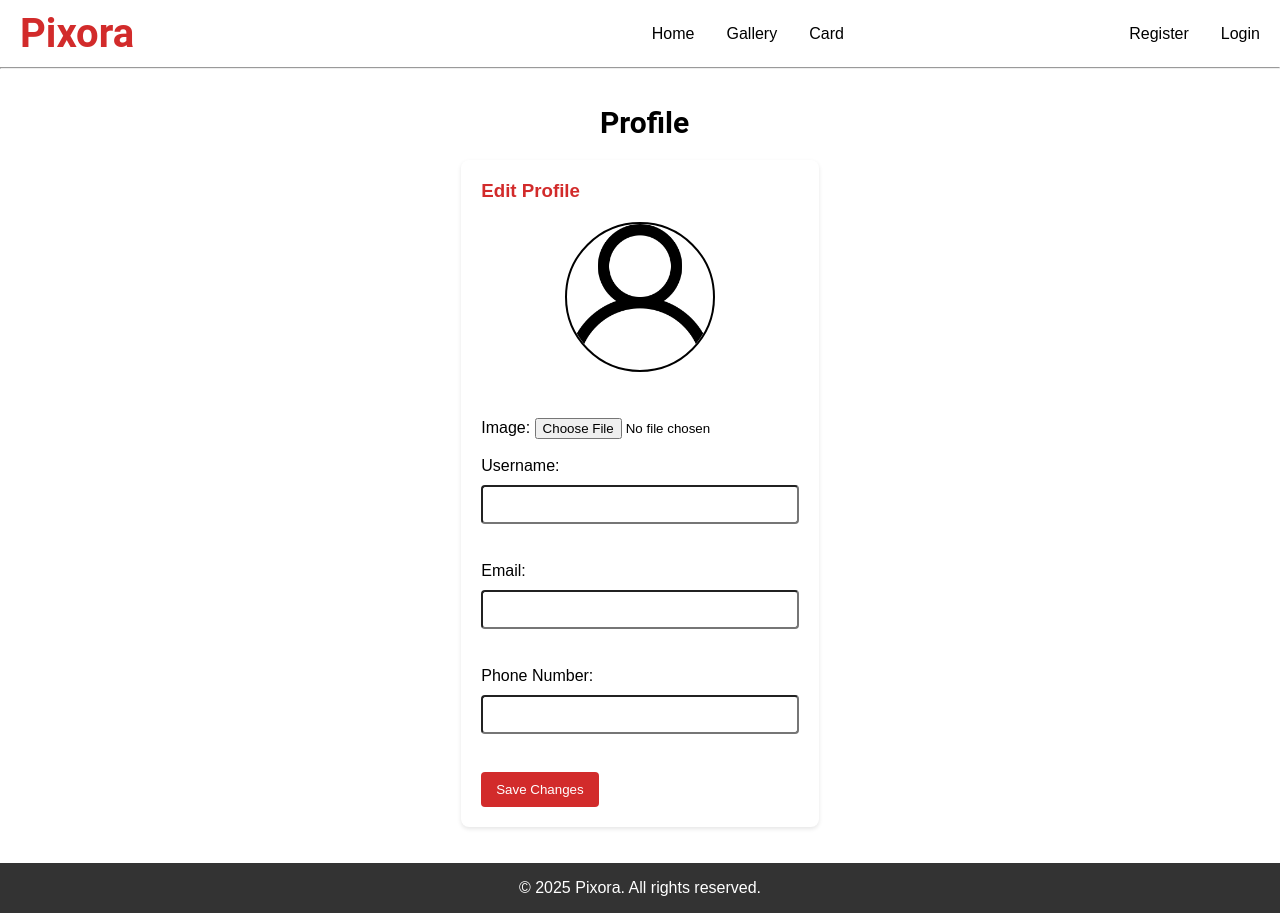
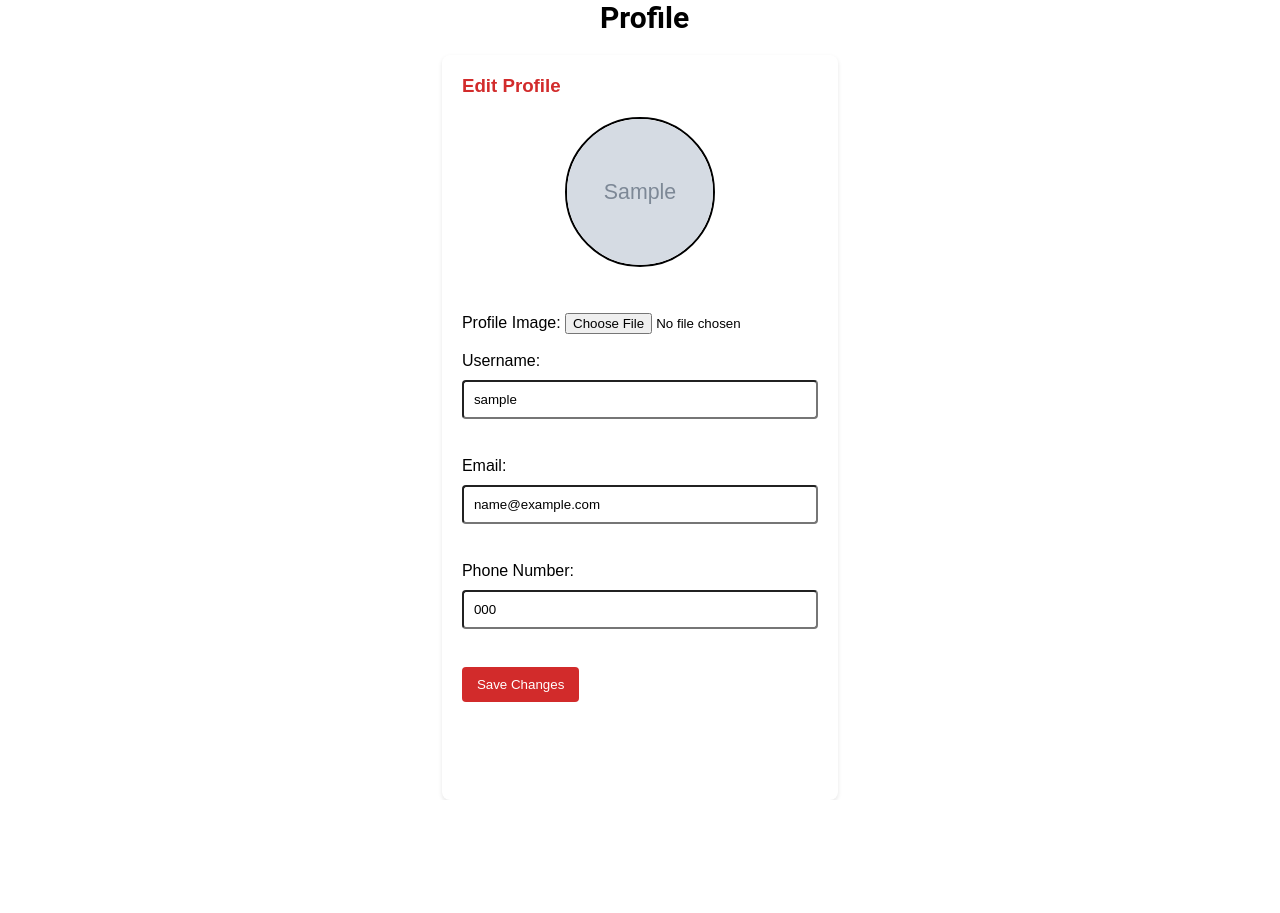
Before and after one commit to PhongamonJutipong/Mini-Project, a PHP site: page /editProfile.php in a window 1280 px wide. After the commit the page ends 800 px from the top, so only its background shows below. Run offline with PHP 8.4, Linux system fonts and the light colour scheme; tables that the repository leaves empty or names only in its code hold one stand-in row (values such as "Sample post"); grey boxes marked "Sample" are stand-in pictures.

Commit message:
editProfile

```diff
--- a/editProfile.php
+++ b/editProfile.php
@@ -1,57 +1,81 @@
+<?php
+$db = mysqli_connect("localhost", "root", "", "picture_store");
+
+if (!$db) {
+    die("Database connection failed: " . mysqli_connect_error());
+}
+
+$user_id = 1; // สมมติเป็น user ที่ล็อกอินอยู่
+
+if (isset($_POST['edit_profile'])) {
+    $user_name = $_POST['user_name'];
+    $user_email = $_POST['user_email'];
+    $user_tel = $_POST['user_tel'];
+
+    $filename = $_FILES['user_picture']['name'];
+    $tempname = $_FILES['user_picture']['tmp_name'];
+    $folder = "image_user/" . basename($filename);
+
+    // อัปโหลดไฟล์
+    if (move_uploaded_file($tempname, $folder)) {
+        $sql = "UPDATE user
+                SET user_name='$user_name',
+                    user_email='$user_email',
+                    user_tel='$user_tel',
+                    user_picture='$filename'
+                WHERE user_id=$user_id";
+    } else {
+        // ถ้าไม่อัปโหลดรูปใหม่ จะไม่เปลี่ยนรูปในฐานข้อมูล
+        $sql = "UPDATE user
+                SET user_name='$user_name',
+                    user_email='$user_email',
+                    user_tel='$user_tel'
+                WHERE user_id=$user_id";
+    }
+
+    if (mysqli_query($db, $sql)) {
+        echo "<script>alert('Profile updated successfully');</script>";
+    } else {
+        echo "<script>alert('Database update failed: " . mysqli_error($db) . "');</script>";
+    }
+}
+
+// ดึงข้อมูลผู้ใช้มาแสดง
+$result = mysqli_query($db, "SELECT * FROM user WHERE user_id=$user_id");
+if (!$result) {
+    die("Query failed: " . mysqli_error($db));
+}
+$user = mysqli_fetch_assoc($result);
+?>
+
 <!DOCTYPE html>
 <html lang="en">
 <head>
     <meta charset="UTF-8">
     <link rel="stylesheet" href="Style_Profile.css">
     <title>Profile</title>
-    <meta name="viewport" content="width=device-width, initial-scale=1.0">
 </head>
 <body>
-    <header>
-            <nav>
-                <div class="navbar-profile">
-                    <h1>Pixora</h1>
-                    <div class="nav-3">
-                        <a href="">Home</a>
-                        <a href="">Gallery</a>
-                        <a href="">Card</a>
-                    </div>
-                    <div class="nav-2">
-                        <a href="register.html">Register</a>
-                        <a href="Login.html">Login</a>
-                    </div>
-                </div>
-            </nav>
-        </header>
-        <hr>
-        <br>
-        <br>
-        <h2>Profile</h2>
-        <div class="profile-container">
+    <h2>Profile</h2>
+    <div class="profile-container">
         <h3>Edit Profile</h3>
-        <form action="edit_profile_success" method="post">
-            <img src="user.png" alt="Profile Picture" class="profile-pic">
-            <br><br>
+        <form action="" method="post" enctype="multipart/form-data">
+            <img src="<?php echo 'image_user/' . $user['user_picture']; ?>" alt="Profile Picture" class="dp"><br><br>
 
-            <label for="image">Image:</label>
-            <input type="file" id="image" name="image" required><br><br>
+            <label for="user_picture">Profile Image:</label>
+            <input type="file" id="user_picture" name="user_picture"><br><br>
 
-            <label for="username">Username:</label>
-            <input type="text" id="username" name="username" required><br><br>
+            <label for="user_name">Username:</label>
+            <input type="text" id="user_name" name="user_name" value="<?php echo $user['user_name']; ?>" required><br><br>
 
-            <label for="email">Email:</label>
-            <input type="email" id="email" name="email" required><br><br>
+            <label for="user_email">Email:</label>
+            <input type="email" id="user_email" name="user_email" value="<?php echo $user['user_email']; ?>" required><br><br>
 
-            <label for="phone">Phone Number:</label>
-            <input type="tel" id="phone" name="phone" required><br><br>
+            <label for="user_tel">Phone Number:</label>
+            <input type="tel" id="user_tel" name="user_tel" value="<?php echo $user['user_tel']; ?>" required><br><br>
 
-            <button type="submit">Save Changes</button>
-    </form>
+            <button type="submit" name="edit_profile">Save Changes</button>
+        </form>
     </div>
-    <br>
-    <br>
-    <footer>
-        <p>© 2025 Pixora. All rights reserved.</p>
-    </footer>
 </body>
 </html>
```
